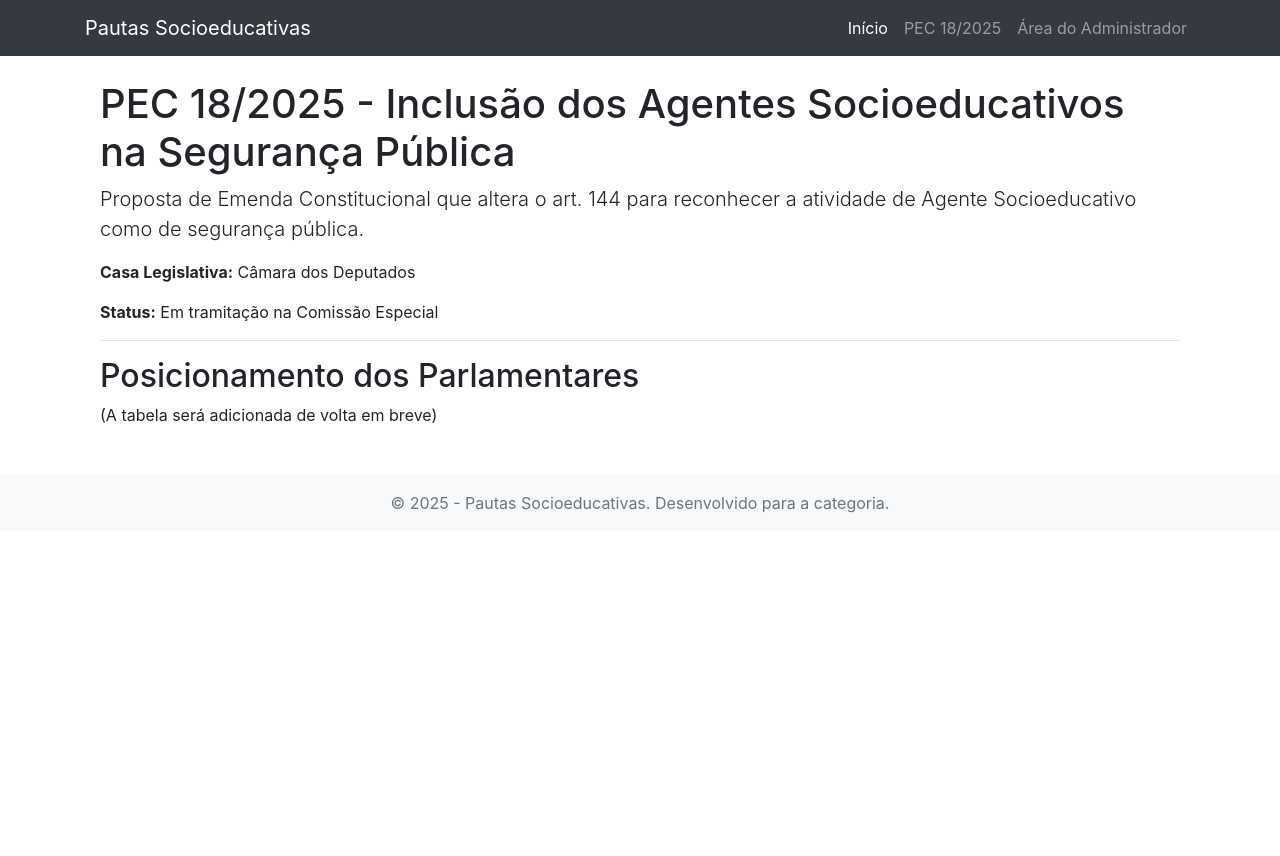
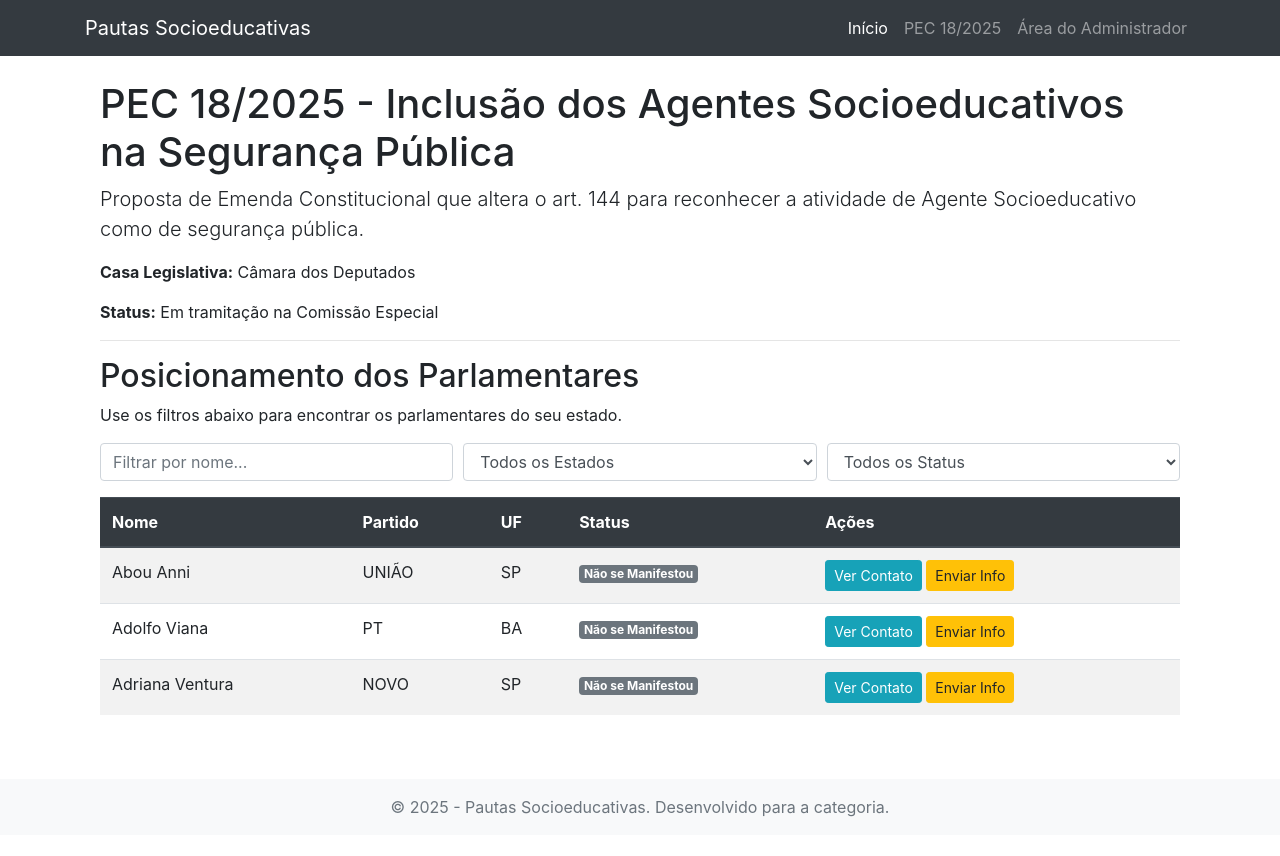
Before and after one commit to juliocjd/pautas-socioeducativas, a Jekyll site: the page built from _pautas/pec-18-2025.md, in a window 1280 px wide. Shown: the top 856 px of the page. Built offline with Jekyll 4.4.1, drawn with Linux system fonts in a browser that asks for light colours.

Commit message:
Update pauta.html

```diff
--- a/_layouts/pauta.html
+++ b/_layouts/pauta.html
@@ -10,5 +10,135 @@ layout: default
   <hr>
 
   <h2>Posicionamento dos Parlamentares</h2>
-  <p>(A tabela será adicionada de volta em breve)</p>
+  <p>Use os filtros abaixo para encontrar os parlamentares do seu estado.</p>
+
+  <!-- Filtros -->
+  <div class="form-row mb-3">
+    <div class="col-md-4">
+      <input type="text" id="filtro-nome" class="form-control" placeholder="Filtrar por nome...">
+    </div>
+    <div class="col-md-4">
+      <select id="filtro-estado" class="form-control">
+        <option value="">Todos os Estados</option>
+        <!-- Opções de estados serão preenchidas por JS -->
+      </select>
+    </div>
+    <div class="col-md-4">
+      <select id="filtro-apoio" class="form-control">
+        <option value="">Todos os Status</option>
+        <option value="apoia">Apoia</option>
+        <option value="nao-apoia">Não Apoia</option>
+        <option value="nao-manifestado">Não se Manifestou</option>
+      </select>
+    </div>
+  </div>
+
+  <!-- Tabela de Parlamentares -->
+  <div class="table-responsive">
+    <table class="table table-striped table-hover" id="tabela-parlamentares">
+      <thead class="thead-dark">
+        <tr>
+          <th>Nome</th>
+          <th>Partido</th>
+          <th>UF</th>
+          <th>Status</th>
+          <th>Ações</th>
+        </tr>
+      </thead>
+      <tbody>
+        <!-- As linhas da tabela serão geradas por JavaScript -->
+      </tbody>
+    </table>
+  </div>
 </div>
+
+<script>
+  // Dados vindos de _data/*
+  const parlamentaresBase = [{% for parl in site.data.parlamentares_base %}{"id": "{{ parl.id }}", "nome": "{{ parl.nome }}", "partido": "{{ parl.partido }}", "uf": "{{ parl.uf }}"},{% endfor %}];
+  const apoios = {{ site.data.apoios | jsonify }};
+  const contatos = {{ site.data.contatos | jsonify }};
+
+  document.addEventListener('DOMContentLoaded', function() {
+    const tabelaBody = document.querySelector('#tabela-parlamentares tbody');
+    const filtroNome = document.getElementById('filtro-nome');
+    const filtroEstado = document.getElementById('filtro-estado');
+    const filtroApoio = document.getElementById('filtro-apoio');
+    const filtroEstadoSelect = document.getElementById('filtro-estado');
+
+    // Preencher filtro de estados
+    const estados = [...new Set(parlamentaresBase.map(p => p.uf))].sort();
+    estados.forEach(estado => {
+      const option = new Option(estado, estado);
+      filtroEstadoSelect.add(option);
+    });
+
+    function renderTable() {
+      tabelaBody.innerHTML = '';
+      const termoNome = filtroNome.value.toLowerCase();
+      const termoEstado = filtroEstado.value;
+      const termoApoio = filtroApoio.value;
+
+      const parlamentaresFiltrados = parlamentaresBase.filter(parlamentar => {
+        const nomeMatch = parlamentar.nome.toLowerCase().includes(termoNome);
+        const estadoMatch = termoEstado === '' || parlamentar.uf === termoEstado;
+
+        let apoioStatus = 'nao-manifestado';
+        if (apoios[parlamentar.id]) {
+            apoioStatus = apoios[parlamentar.id].status;
+        }
+        const apoioMatch = termoApoio === '' || apoioStatus === termoApoio;
+
+        return nomeMatch && estadoMatch && apoioMatch;
+      });
+
+      parlamentaresFiltrados.forEach(parlamentar => {
+        const row = document.createElement('tr');
+
+        let apoioStatus = 'nao-manifestado';
+        let statusBadge = '<span class="badge badge-secondary">Não se Manifestou</span>';
+        if (apoios[parlamentar.id]) {
+            apoioStatus = apoios[parlamentar.id].status;
+            if (apoioStatus === 'apoia') statusBadge = '<span class="badge badge-success">Apoia</span>';
+            if (apoioStatus === 'nao-apoia') statusBadge = '<span class="badge badge-danger">Não Apoia</span>';
+        }
+
+        const contatoInfo = contatos[parlamentar.id] ? `Telefone: ${contatos[parlamentar.id].telefone || 'N/A'}` : 'Contato não disponível';
+
+        row.innerHTML = `
+          <td>${parlamentar.nome}</td>
+          <td>${parlamentar.partido}</td>
+          <td>${parlamentar.uf}</td>
+          <td>${statusBadge}</td>
+          <td>
+            <button class="btn btn-sm btn-info" onclick="alert('${contatoInfo}')">Ver Contato</button>
+            <button class="btn btn-sm btn-warning" data-toggle="modal" data-target="#modalContribuicao" data-id="${parlamentar.id}" data-nome="${parlamentar.nome}">Enviar Info</button>
+          </td>
+        `;
+        tabelaBody.appendChild(row);
+      });
+    }
+
+    filtroNome.addEventListener('input', renderTable);
+    filtroEstado.addEventListener('change', renderTable);
+    filtroApoio.addEventListener('change', renderTable);
+
+    renderTable();
+  });
+</script>
+
+<!-- Modal de Contribuição -->
+<div class="modal fade" id="modalContribuicao" tabindex="-1" role="dialog" aria-labelledby="modalContribuicaoLabel" aria-hidden="true">
+  <div class="modal-dialog" role="document">
+    <div class="modal-content">
+      <div class="modal-header">
+        <h5 class="modal-title" id="modalContribuicaoLabel">Enviar Informação</h5>
+        <button type="button" class="close" data-dismiss="modal" aria-label="Close">
+          <span aria-hidden="true">&times;</span>
+        </button>
+      </div>
+      <div class="modal-body">
+        {% include staticman-form.html %}
+      </div>
+    </div>
+  </div>
+</div>
```
